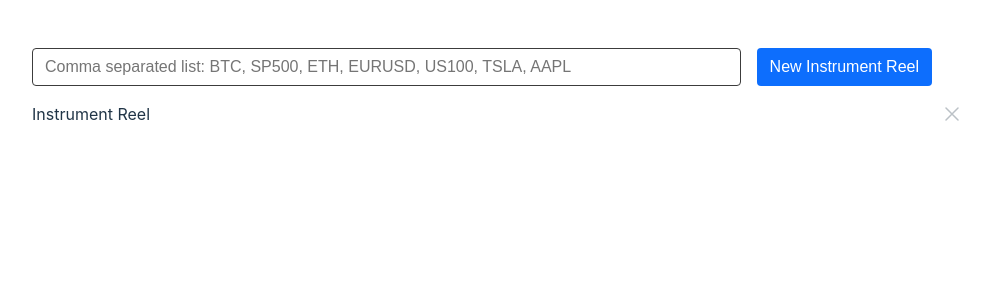
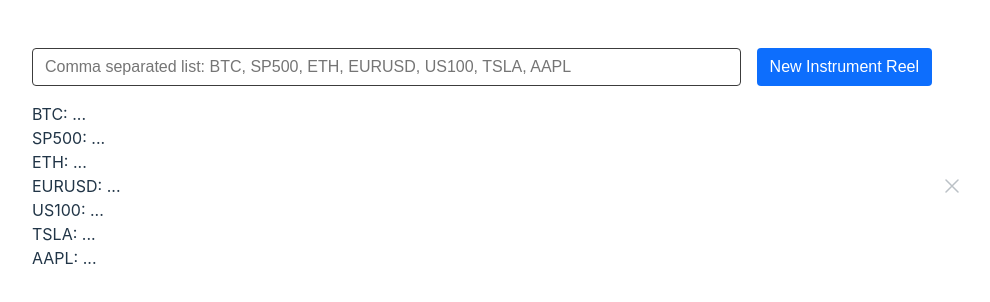
Before and after one commit to valstro/instrument-reel-challenge, a React (Vite) app: page / in a window 1280 px wide. Shown: the top 302 px of the page, without its empty margins (158-1148 px from the left). Built offline with nearby package versions, Linux system fonts and the light colour scheme; no server answers.

Commit message:
Render instrument data from websocket updates
TODO: style, animate, and pause instrument reel
TODO: separate concerns in component and InstrumentSocketClient
TODO: test

```diff
--- a/package.json
+++ b/package.json
@@ -5,7 +5,7 @@
   "type": "module",
   "scripts": {
     "dev": "vite",
-    "dev:server": "nodemon --esm src/server-leave-me/index.ts",
+    "dev:server": "tsx src/server-leave-me/index.ts",
     "build": "tsc && vite build",
     "preview": "vite preview",
     "start:dev": "concurrently \"npm run dev:server\" \"npm run dev\""
@@ -26,6 +26,7 @@
     "concurrently": "^8.0.1",
     "nodemon": "^2.0.22",
     "ts-node": "^10.9.1",
+    "tsx": "^4.7.0",
     "typescript": "^4.9.3",
     "vite": "^4.2.0"
   }
--- a/src/client-edit-me/edit-me/InstrumentReel.tsx
+++ b/src/client-edit-me/edit-me/InstrumentReel.tsx
@@ -5,8 +5,10 @@
 /**
  * ✅ You can add/edit these imports
  */
-import { InstrumentSymbol } from "../../common-leave-me";
+import React from "react";
+import { InstrumentSymbol, WebSocketReadyState } from "../../common-leave-me";
 import { InstrumentSocketClient } from "./InstrumentSocketClient";
+
 import "./InstrumentReel.css";
 
 /**
@@ -17,10 +19,49 @@ const client = new InstrumentSocketClient();
 /**
  * ❌ Please do not edit this hook name & args
  */
+
+type InstrumentReelItem = [InstrumentSymbol, number | string];
+
 function useInstruments(instrumentSymbols: InstrumentSymbol[]) {
   /**
    * ✅ You can edit inside the body of this hook
    */
+  const pendingInstruments = instrumentSymbols.map(
+    (symbol) => [symbol, "..."] as InstrumentReelItem
+  );
+  const [instruments, setInstruments] =
+    React.useState<InstrumentReelItem[]>(pendingInstruments);
+  const [readyState, setReadyState] = React.useState<WebSocketReadyState>(
+    client.readyState
+  );
+
+  const handleMessage = (newInstruments: any[]) => {
+    setInstruments(newInstruments);
+  };
+
+  React.useEffect(() => {
+    const handleReadyStateChange = () => {
+      setReadyState(client.readyState);
+    };
+    handleReadyStateChange();
+    client.addEventListener("open", handleReadyStateChange);
+    client.addEventListener("close", handleReadyStateChange);
+    return () => {
+      client.removeEventListener("open", handleReadyStateChange);
+      client.removeEventListener("close", handleReadyStateChange);
+    };
+  }, []);
+
+  React.useEffect(() => {
+    if (readyState !== WebSocket.OPEN) {
+      return;
+    }
+    client.subscribeToSymbolUpdates(instrumentSymbols, handleMessage);
+    return () => {
+      client.unsubscribeFromSymbolUpdates(instrumentSymbols, handleMessage);
+    };
+  }, [instrumentSymbols, readyState]);
+  return instruments;
 }
 
 export interface InstrumentReelProps {
@@ -38,7 +79,17 @@ function InstrumentReel({ instrumentSymbols }: InstrumentReelProps) {
    * Please feel free to add more components to this file or other files if you want to.
    */
 
-  return <div>Instrument Reel</div>;
+  return (
+    <div className="foo">
+      {instruments.map(([symbol, lastQuote], i) => {
+        return (
+          <div key={i}>
+            {symbol}: {lastQuote}
+          </div>
+        );
+      })}
+    </div>
+  );
 }
 
 export default InstrumentReel;
--- a/src/client-edit-me/edit-me/InstrumentSocketClient.ts
+++ b/src/client-edit-me/edit-me/InstrumentSocketClient.ts
@@ -36,7 +36,7 @@ import {
       instruments: Instrument[];
     };
  */
-
+const DEBUGGING = true;
 /**
  * ❌ Please do not edit this class name
  */
@@ -50,14 +50,130 @@ export class InstrumentSocketClient {
    * ✅ You can add more properties for the class here (if you want) 👇
    */
 
+  private _subscriptions: Map<any, any>;
+  static sockets: WebSocket[] = [];
+
   constructor() {
     /**
      * ❌ Please do not edit this private property assignment
      */
+
+    // note: even though this is instantiated once in module scope in the component tsx file,
+    // hot reloads rerun that file, causing multiple sockets to be created and not removed
     this._socket = new WebSocket("ws://localhost:3000/ws");
 
     /**
      * ✅ You can edit from here down 👇
      */
+    this.globalListeners.forEach(([eventType, callback]) => {
+      this._socket.addEventListener(eventType, callback);
+    });
+    InstrumentSocketClient.sockets.push(this._socket);
+
+    this._subscriptions = new Map();
+  }
+
+  // DEBUGGING
+  private globalListeners: any[] = [
+    // ["open", () => console.log("websocket open")],
+    DEBUGGING && [
+      "message",
+      (event: MessageEvent) =>
+        console.log(
+          "Message from server ",
+          JSON.parse(event.data).instruments.map((i: any) => i.code)
+        ),
+    ],
+  ].filter((l) => l) as any[];
+
+  close() {
+    if (DEBUGGING) {
+      this.globalListeners.forEach(([eventType, callback]) => {
+        this._socket.removeEventListener(eventType, callback);
+      });
+      InstrumentSocketClient.sockets = InstrumentSocketClient.sockets.filter(
+        (socket) => socket !== this._socket
+      );
+    }
+    this._socket.close();
+  }
+
+  get readyState(): WebSocketReadyState {
+    return this._socket.readyState;
+  }
+
+  private _sendMessage(message: WebSocketClientMessageJson) {
+    this._socket.send(JSON.stringify(message));
+  }
+
+  private _parseInstrumentsMessage(data: any) {
+    const message = JSON.parse(data);
+    return Object.fromEntries(
+      message.instruments.map((i: any) => [i.code, i.lastQuote])
+    );
+  }
+
+  addEventListener(eventType: string, callback: (event: Event) => void) {
+    this._socket.addEventListener(eventType, callback);
+  }
+
+  removeEventListener(eventType: string, callback: (event: Event) => void) {
+    this._socket.removeEventListener(eventType, callback);
+  }
+
+  // TODO: DISCUSS:
+  // subscribeToSymbolUpdates couples the server-side subscription to the message listener.
+  // They seem like the same concern to me, but it feels cleaner maybe to separate them?
+  // e.g.
+  //
+  // requestInstrumentUpdates(instrumentSymbols: InstrumentSymbol[]) {
+  //   this._sendMessage({
+  //     type: "subscribe",
+  //     instrumentSymbols,
+  //   });
+  // });
+  //
+  // onInstrumentUpdate(callback: (newInstruments: any[]) => void) {
+  //   const handler = (event: any) => {
+  //     const updates = this._parseInstrumentsMessage(event.data);
+  //     const newInstruments: any = instrumentSymbols.map((symbol) => [
+  //       symbol,
+  //       updates[symbol],
+  //     ]);
+  //     callback(newInstruments);
+  //   };
+  //   this._socket.addEventListener("message", handler);
+  //   return () => this._socket.removeEventListener("message", handler);
+  // }
+  subscribeToSymbolUpdates(
+    instrumentSymbols: InstrumentSymbol[],
+    callback: (newInstruments: any[]) => void
+  ) {
+    this._sendMessage({
+      type: "subscribe",
+      instrumentSymbols,
+    });
+    const handler = (event: any) => {
+      const updates = this._parseInstrumentsMessage(event.data);
+      const newInstruments: any = instrumentSymbols.map((symbol) => [
+        symbol,
+        updates[symbol],
+      ]);
+      callback(newInstruments);
+    };
+    this._subscriptions.set(callback, handler);
+    this._socket.addEventListener("message", handler);
+  }
+
+  unsubscribeFromSymbolUpdates(
+    instrumentSymbols: InstrumentSymbol[],
+    callback: (newInstruments: any[]) => void
+  ) {
+    this._sendMessage({
+      type: "unsubscribe",
+      instrumentSymbols,
+    });
+    const handler = this._subscriptions.get(callback);
+    this._socket.removeEventListener("message", handler);
   }
 }
```
Also changed, not shown: 1 other file (tests, documents, lock files or other folders).
